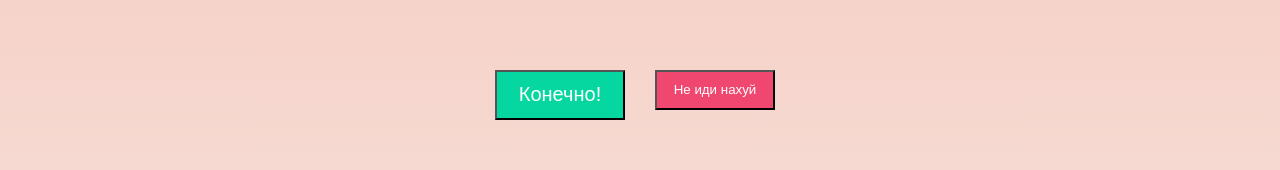
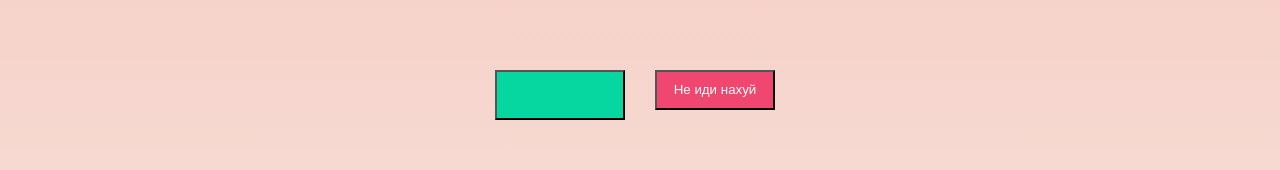
Before and after one commit to rebzerf/VALENTIN, a plain HTML site: page index.html in a window 1280 px wide. Shown: the part 180-350 px from the top of the page. Drawn offline with Linux system fonts and the light colour scheme.

Commit message:
Update index.html

```diff
--- a/index.html
+++ b/index.html
@@ -11,7 +11,7 @@
             <br/>
             <br/>
             <br/>
-            <button id="yesButton">Конечно!</button>
+            <button id="yesButton"></button>
             <button id="no">Не иди нахуй</button>
         </div><style>
             body {
@@ -29,7 +29,7 @@
                 transition: transform 0.3s;
                 margin-right: 20px;
                 width: 130px;
-                font-size: 20px;
+                /* font-size: 30px; */
                 height: 50px;
                 color: #fff;
                 margin-left: -140px;
```
